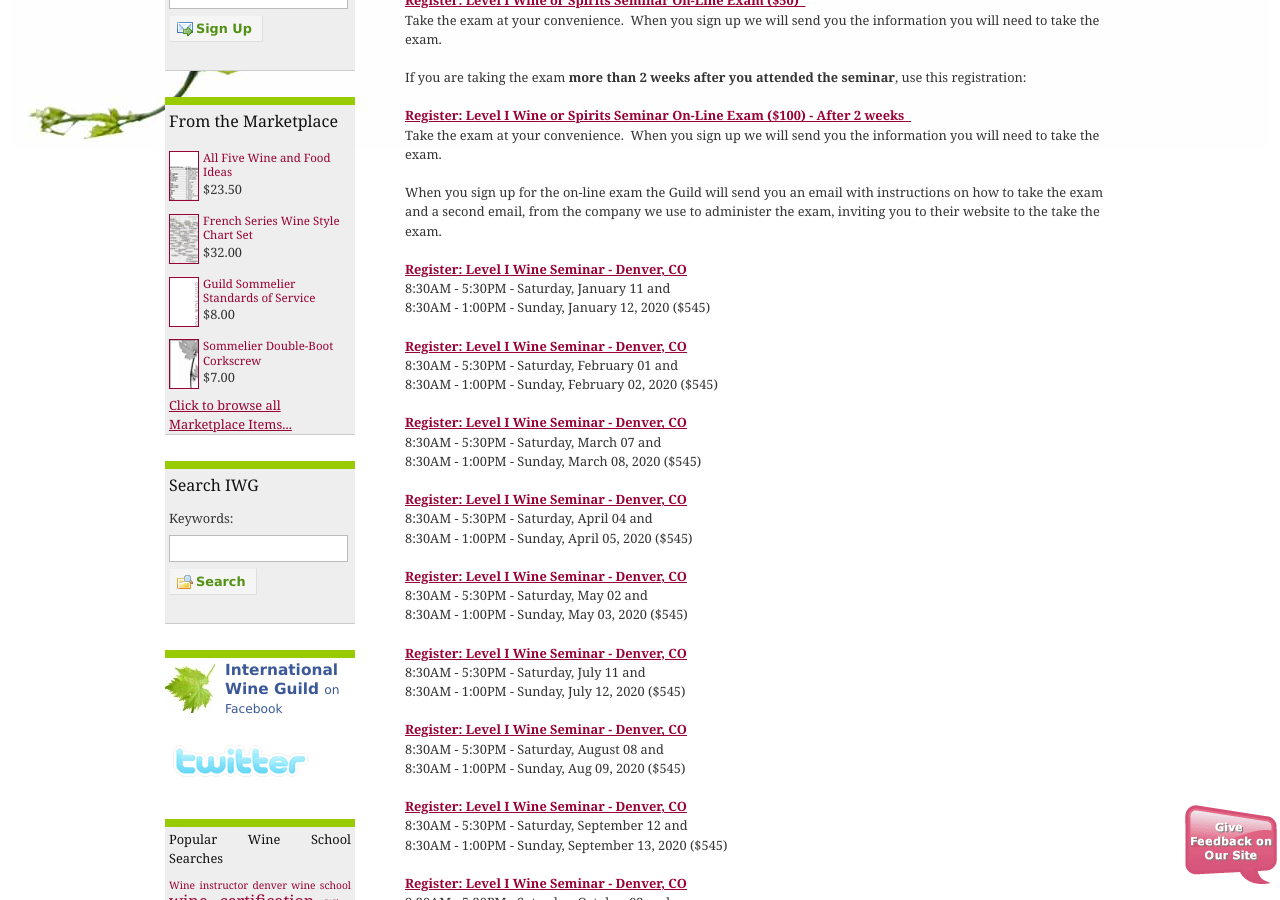
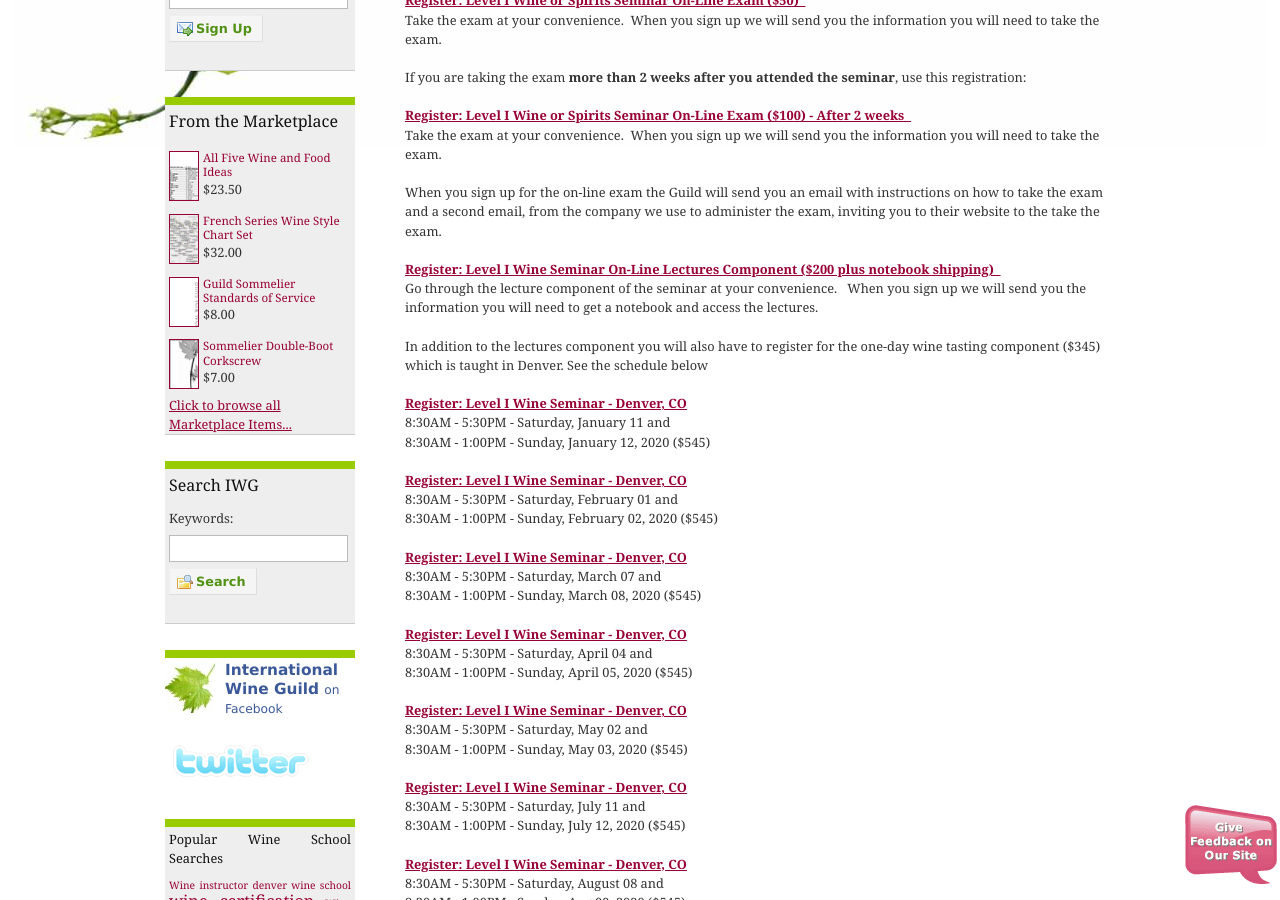
Before and after one commit to CKDev/internationalwineguild.com, a Jekyll site: the page built from register-for-the-guild-certification-seminar.html, in a window 1280 px wide and 900 px high, scrolled down 832 px. Built offline with Jekyll 4.4.1, drawn with Linux system fonts in a browser that asks for light colours; a script that is not in the unit is left out; comment, search, counter and statistics services are not loaded.

Commit message:
Update register-for-the-guild-certification-seminar.html

```diff
--- a/register-for-the-guild-certification-seminar.html
+++ b/register-for-the-guild-certification-seminar.html
@@ -38,6 +38,13 @@
 <p>When you sign up for the on-line exam the Guild will send you an email with instructions on how to take the exam
   and a second email, from the company we use to administer the exam, inviting you to their website to the take the
   exam.</p>
+
+<p><a class="ga-track"
+	    href="http://ww4.aitsafe.com/cf/add.cfm?userid=6714687&amp;product=Level+I+Wine+Seminar+On-Line+Lectures++-++at your convenience&amp;price=50&amp;return=www.internationalwineguild.com/register-for-the-guild-certification-seminar"><strong>Register:
+	      Level I Wine Seminar On-Line Lectures Component ($200 plus notebook shipping) &nbsp;<br>
+	    </strong></a>Go through the lecture component of the seminar at your convenience. &nbsp; When you sign up we will send you the information you will
+	  need to get a notebook and access the lectures.&nbsp;</p>
+	<p>In addition to the lectures component you will also have to register for the one-day wine tasting component ($345) which is taught in Denver. See the schedule below</p>
 
 <p>
   <a class="ga-track"
```
